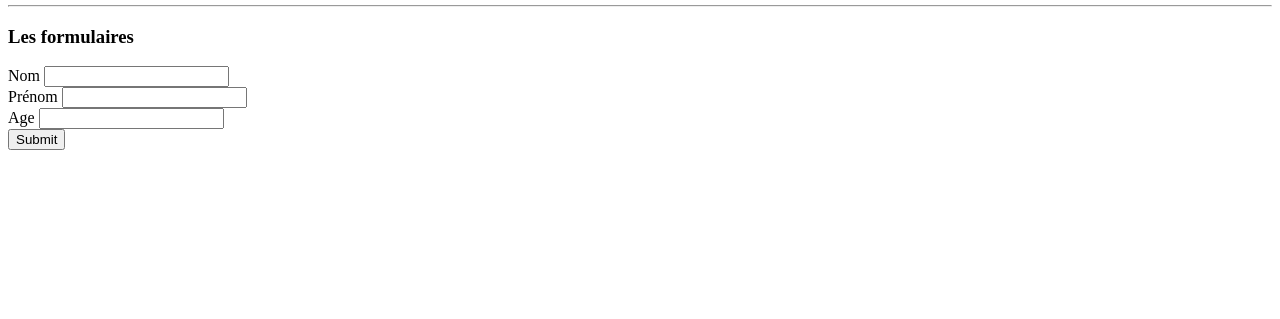
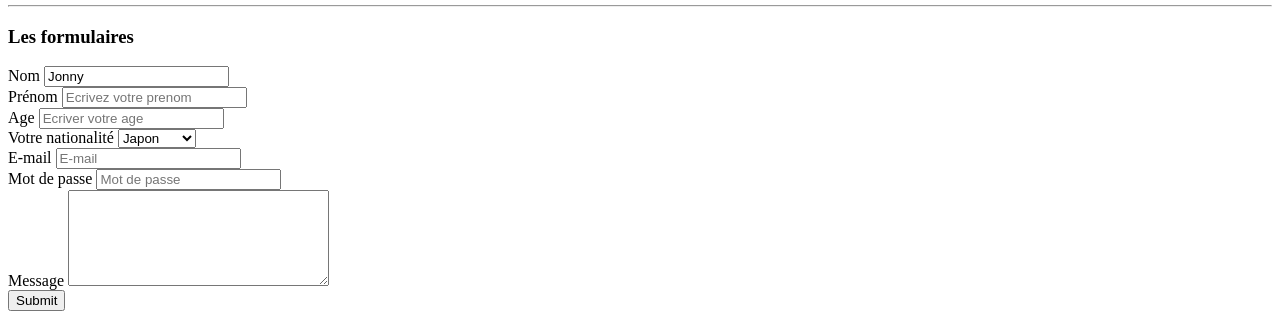
Before and after one commit to mirna36/cour-html, a plain HTML site: page cours html/index.html in a window 1280 px wide. Shown: the part 1913-2232 px from the top of the page. Before the commit the page ends 2071 px from the top, so only its background shows below. Drawn offline with Linux system fonts and the light colour scheme.

Commit message:
cour-html v2

```diff
--- a/cours html/index.html
+++ b/cours html/index.html
@@ -127,8 +127,8 @@
 <h3>Les formulaires</h3>
 
 <!-- <form method="get"(les information name seront dans l'url donc attention au info qu'on ne veut pas que tout le monde voient) ou poste(les name ne seront pas dans url) action="address du fichier a envoyer">
-    <label for="">Nom</label>
-    <input type="text" name="nom">
+    <label for="Nom">Nom</label>
+    <input type="text" name="nom" placeholder="Ecrivez votre nom" id="Nom"> (Placeholder permet d'indiquer ce que l'on veut comme in)(for et id permet de lier le curseur )
     <br/>
     <label for="">Prénom</label>
     <input type="text" name="prenom"/>
@@ -140,14 +140,50 @@
 <hr/>
 </form> -->
 <form method="post" action="fichier.php">
-    <label for="">Nom</label>
-    <input type="text" name="nom">
+    <label for="Nom">Nom</label>
+    <input type="text" name="nom" placeholder="Ecrivez votre nom" id="Nom" value="Jonny">
     <br/>
-    <label for="">Prénom</label>
-    <input type="text" name="prenom"/>
+    <label for="prenom">Prénom</label>
+    <input type="text" name="prenom" placeholder="Ecrivez votre prenom" id="prenom"/>
     <br/>
-    <label for="">Age</label>
-    <input type="text" name="age"/><br/>
+    <label for="Age">Age</label>
+    <input type="number" name="age" placeholder="Ecriver votre age" id="Age"/><br/>
+
+    <div class="form-group">
+        <label>Votre nationalité</label>
+        <select name="nationality">
+            <optgroup label="Asie">
+                <option value="japon">Japon</option>
+                <option value="koweit">Koweit</option>
+                <option value="chine">Chine</option>
+            </optgroup>
+            <optgroup label="Afrique">
+                <option value="maroc">Maroc</option>
+                <option value="congo">Congo</option>
+                <option value="togo">Togo</option>
+            </optgroup>
+            <optgroup label="Amerique">
+                <option value="usa">Usa</option>
+                <option value="brasile">Brasile</option>
+                <option value="cuba">cuba</option>
+            </optgroup>
+        </select>
+
+    </div>
+
+    <div class="form-group">
+        <label for="email"> E-mail</label>
+        <input type="email" name="email" placeholder="E-mail" id="email">
+    </div>
+    <div class="form-group">
+        <label for="password"> Mot de passe</label>
+        <input type="password" name="password" placeholder="Mot de passe" id="password">
+    </div>
+    <div class="form-group">
+        <label for="message">Message</label>
+        <textarea name="message"  id="message" cols="30" rows="6" ></textarea>
+
+    </div>
     <input type="submit"/>
 </form>
 
```
